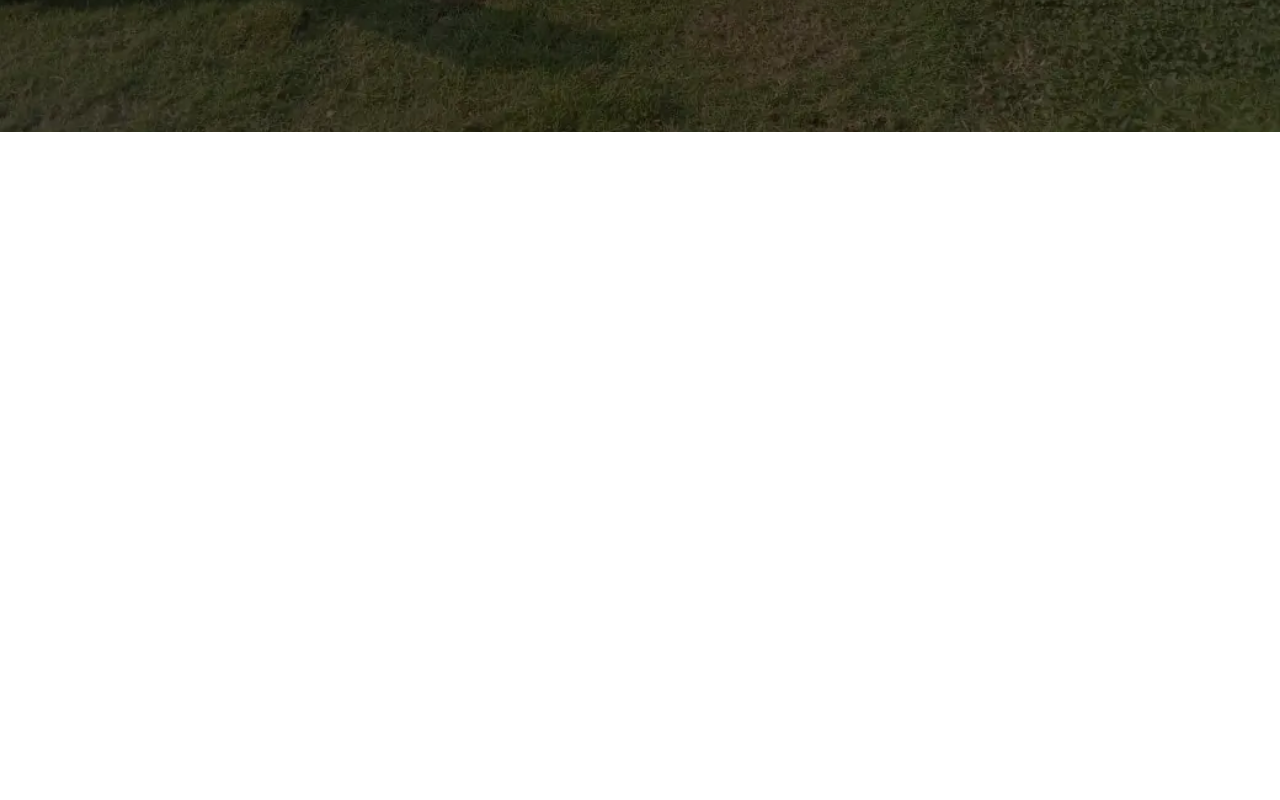
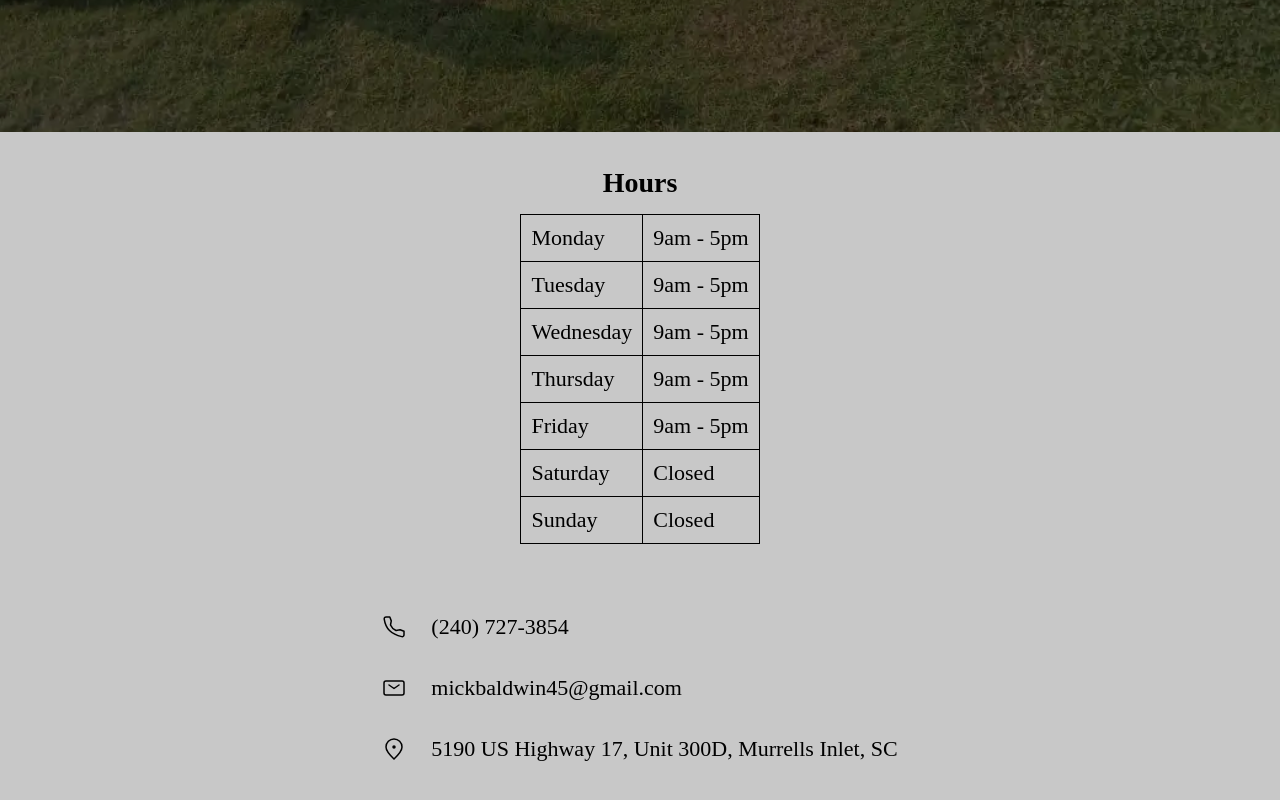
Before and after one commit to inlet-sites/unique-teak, a SvelteKit app: page / in a window 1280 px wide. Shown: the part 2268-3068 px from the top of the page. Before the commit the page ends 2400 px from the top, so only its background shows below. Built offline with nearby package versions, Linux system fonts and the light colour scheme.

Commit message:
Add contact section.

```diff
--- a/src/routes/+page.svelte
+++ b/src/routes/+page.svelte
@@ -2,8 +2,11 @@
     import "../global.css";
     import Header from "./Header.svelte";
     import Content from "./Content.svelte";
+    import Contact from "./Contact.svelte";
 </script>
 
 <Header/>
 
 <Content/>
+
+<Contact/>
--- /dev/null
+++ b/src/routes/Contact.svelte
@@ -0,0 +1,101 @@
+<div class="Contact">
+    <table><caption>Hours</caption><tbody>
+        <tr>
+            <td>Monday</td>
+            <td>9am - 5pm</td>
+        </tr>
+         <tr>
+            <td>Tuesday</td>
+            <td>9am - 5pm</td>
+        </tr>
+        <tr>
+            <td>Wednesday</td>
+            <td>9am - 5pm</td>
+        </tr>
+        <tr>
+            <td>Thursday</td>
+            <td>9am - 5pm</td>
+        </tr>
+        <tr>
+            <td>Friday</td>
+            <td>9am - 5pm</td>
+        </tr>
+        <tr>
+            <td>Saturday</td>
+            <td>Closed</td>
+        </tr>
+        <tr>
+            <td>Sunday</td>
+            <td>Closed</td>
+        </tr>
+    </tbody></table>
+
+    <div class="contact">
+        <a href="tel:2407273854" class="item">
+            <svg width="24px" height="24px" stroke-width="1.5" viewBox="0 0 24 24" fill="none" color="#000000">
+                <path d="M18.1182 14.702L14 15.5C11.2183 14.1038 9.5 12.5 8.5 10L9.26995 5.8699L7.81452 2L4.0636 2C2.93605 2 2.04814 2.93178 2.21654 4.04668C2.63695 6.83 3.87653 11.8765 7.5 15.5C11.3052 19.3052 16.7857 20.9564 19.802 21.6127C20.9668 21.8662 22 20.9575 22 19.7655L22 16.1812L18.1182 14.702Z" stroke="#000000" stroke-width="1.5" stroke-linecap="round" stroke-linejoin="round"></path>
+            </svg>
+            <p>(240) 727-3854</p>
+        </a>
+
+        <a class="item" href="mailto:mickbaldwin45@gmail.com">
+            <svg width="24px" height="24px" stroke-width="1.5" viewBox="0 0 24 24" fill="none" color="#000000">
+                <path d="M7 9L12 12.5L17 9" stroke="#000000" stroke-width="1.5" stroke-linecap="round" stroke-linejoin="round"></path>
+                <path d="M2 17V7C2 5.89543 2.89543 5 4 5H20C21.1046 5 22 5.89543 22 7V17C22 18.1046 21.1046 19 20 19H4C2.89543 19 2 18.1046 2 17Z" stroke="#000000" stroke-width="1.5"></path>
+            </svg>
+            <p>mickbaldwin45@gmail.com</p>
+        </a>
+
+        <a class="item" href="https://maps.app.goo.gl/XdBJRGZSZ1VoBPy76" target="_blank">
+            <svg width="24px" height="24px" stroke-width="1.5" viewBox="0 0 24 24" fill="none" color="#000000">
+                <path d="M20 10C20 14.4183 12 22 12 22C12 22 4 14.4183 4 10C4 5.58172 7.58172 2 12 2C16.4183 2 20 5.58172 20 10Z" stroke="#000000" stroke-width="1.5"></path>
+                <path d="M12 11C12.5523 11 13 10.5523 13 10C13 9.44772 12.5523 9 12 9C11.4477 9 11 9.44772 11 10C11 10.5523 11.4477 11 12 11Z" fill="#000000" stroke="#000000" stroke-width="1.5" stroke-linecap="round" stroke-linejoin="round"></path>
+            </svg>
+            <p>5190 US Highway 17, Unit 300D, Murrells Inlet, SC</p>
+        </a>
+    </div>
+</div>
+
+<style>
+    .Contact{
+        display: flex;
+        flex-direction: column;
+        align-items: center;
+        width: 100%;
+        background: rgb(200, 200, 200);
+        padding: 35px;
+    }
+
+    table{
+        border-collapse: collapse;
+    }
+
+    caption{
+        font-size: 28px;
+        font-weight: bold;
+        margin-bottom: 15px;
+    }
+
+    table, td{
+        border: 1px solid black;
+        padding: 10px;
+        font-size: 22px;
+    }
+
+    .contact{
+        margin: 35px;
+    }
+
+    .item{
+        display: flex;
+        align-items: center;
+        text-decoration: none;
+        margin: 35px 0;
+    }
+
+    .item p{
+        margin-left: 25px;
+        color: black;
+        font-size: 22px;
+    }
+</style>
```
